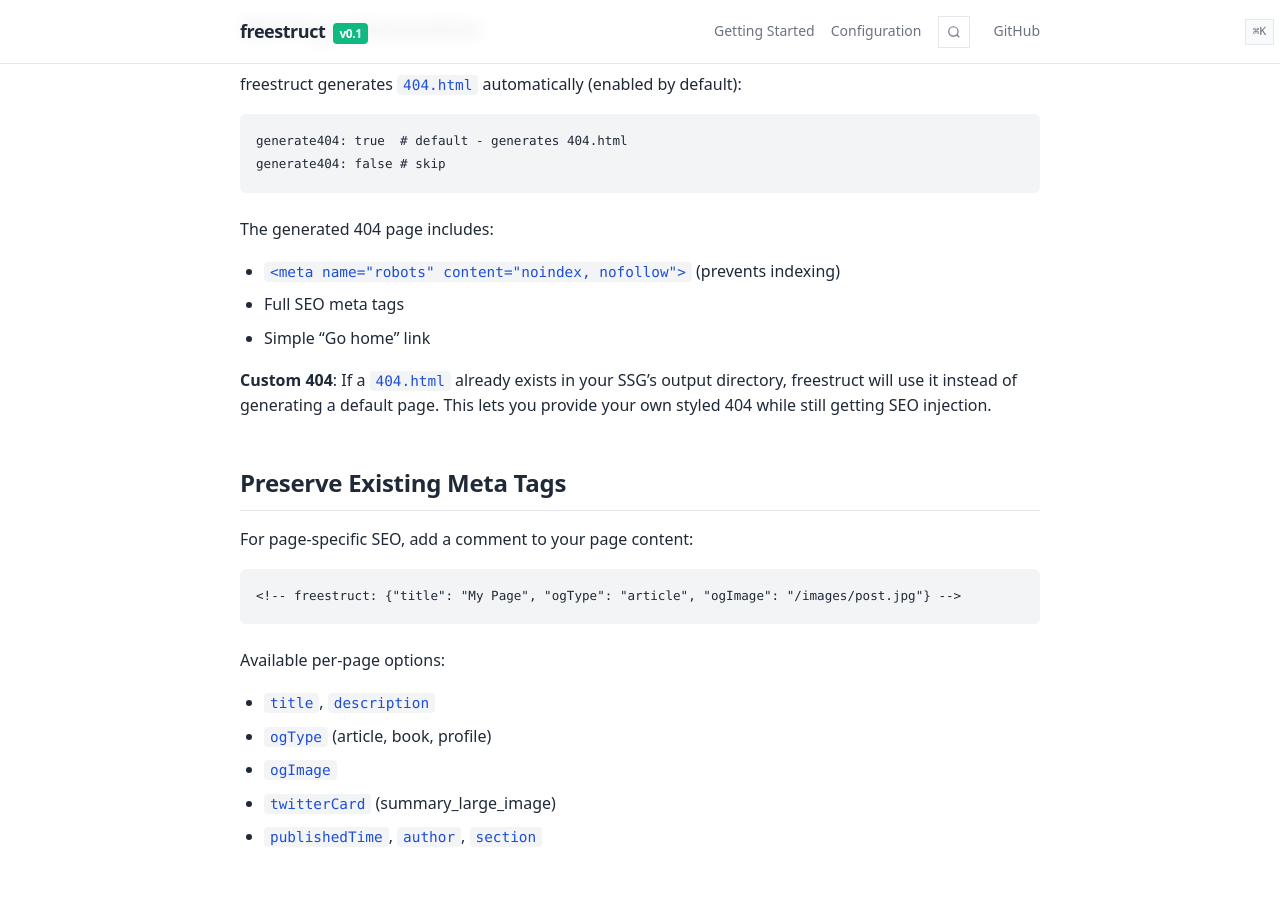
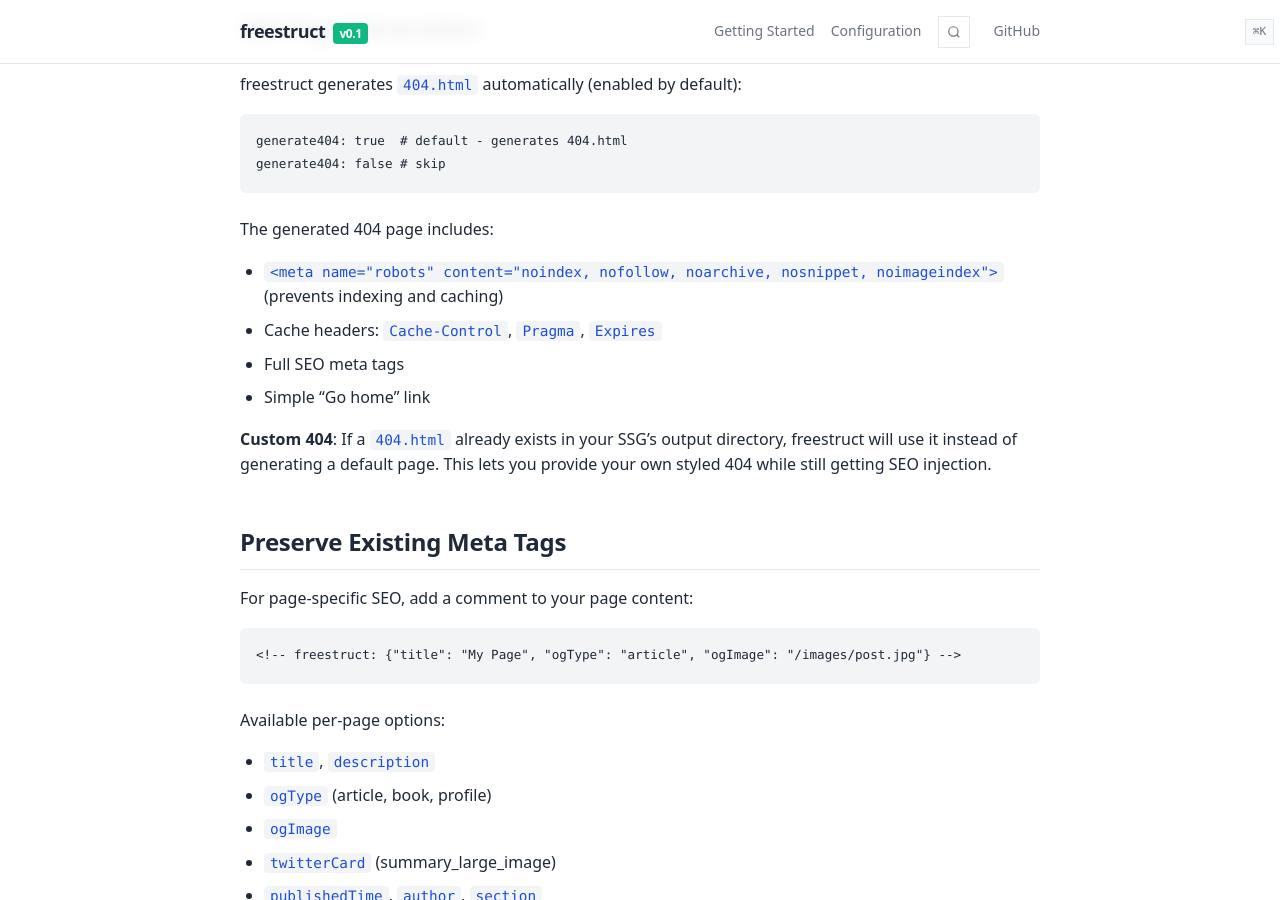
Before and after one commit to dhaupin/freestruct, a Jekyll site: the page built from docs/configuration.md, in a window 1280 px wide and 900 px high, scrolled down 2978 px. Built offline with Jekyll 4.4.1, drawn with Linux system fonts in a browser that asks for light colours.

Commit message:
Docs: update 404 section with full noindex + cache headers

````diff
--- a/docs/configuration.md
+++ b/docs/configuration.md
@@ -116,7 +116,8 @@ generate404: false # skip
 ```
 
 The generated 404 page includes:
-- `<meta name="robots" content="noindex, nofollow">` (prevents indexing)
+- `<meta name="robots" content="noindex, nofollow, noarchive, nosnippet, noimageindex">` (prevents indexing and caching)
+- Cache headers: `Cache-Control`, `Pragma`, `Expires`
 - Full SEO meta tags
 - Simple "Go home" link
 
````
